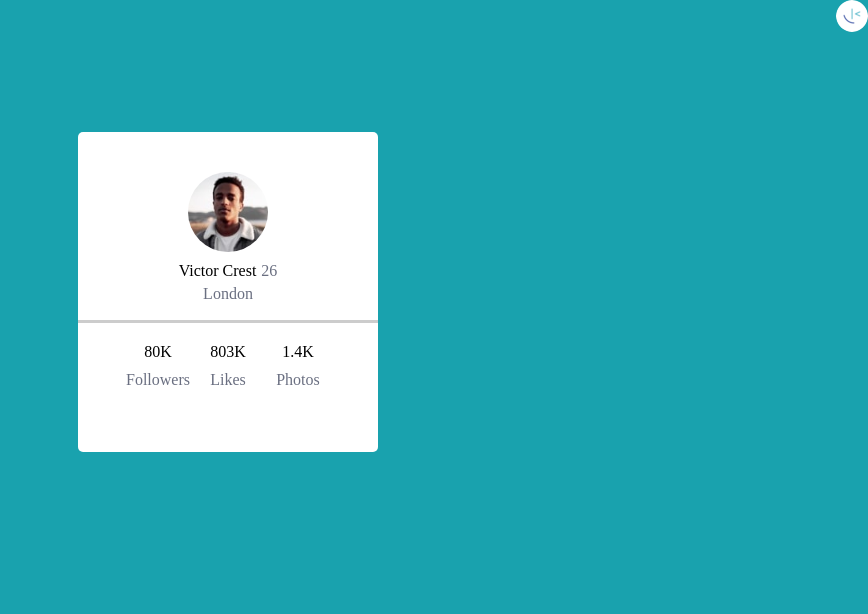
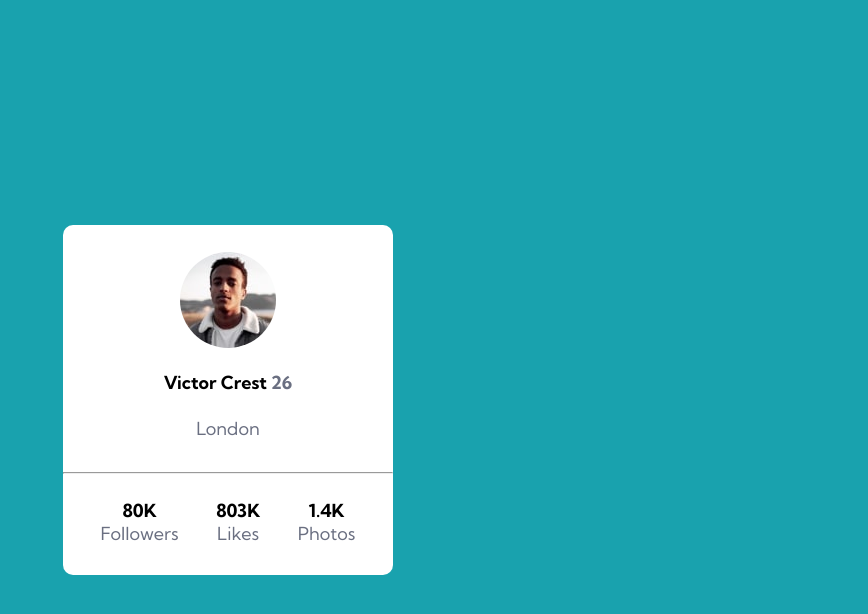
Before and after one commit to pedrosiufc/Profile_Card, a plain HTML site: page index.html in a window 1280 px wide. Shown: the whole page, without its empty margins (412-1280 px from the left). Drawn offline with Linux system fonts and the light colour scheme.

Commit message:
Previous code commented, patch code applied and understood.

```diff
--- a/index.html
+++ b/index.html
@@ -1,4 +1,43 @@
 <!DOCTYPE html>
+<html lang="en">
+<head>
+    <meta charset="UTF-8">
+    <meta name="viewport" content="width=device-width, initial-scale=1.0">
+    <link rel="icon" type="image/png" sizes="32x32" href="./images/favicon-32x32.png">
+    <link rel="stylesheet" href="./src/css/reset.css">
+    <link rel="stylesheet" href="./src/css/variables.css">
+    <link rel="stylesheet" href="./src/css/style.css">
+    <title>Frontend Mentor | Profile card component</title>
+</head>
+<body>
+    <main class="container"> <!--div principal-->
+        <div class="card"> <!--div cartao-->
+            <div class="profile-informations"> <!--informações-->
+                <img src="./src/images/image-victor.jpg" alt="Profile picture image">
+                <p>Victor Crest <span class="age">26</span></p>
+                <span class="city">London</span>
+            </div>
+            <hr> <!--utlização do hr para fazer uma divisão do conteúdo-->
+            <ul class="profile-numbers"> <!-- utilização de ul e li para fazer as listas-->
+                <li class="info">
+                    <p class="counter">80K</p>
+                    <span class="counter-type">Followers</sp>
+                </li>
+                <li class="info">
+                    <p class="counter">803K</p>
+                    <span class="counter-type">Likes</span>
+                </li>
+                <li class="info">
+                    <p class="counter">1.4K</p>
+                    <span class="counter-type">Photos</span>
+                </li>
+            </ul>
+        </div>
+    </main>
+</body>
+</html>
+
+<!-- <!DOCTYPE html>
 <html lang="en">
 
 <head>
@@ -52,4 +91,4 @@
 
 </body>
 
-</html>
+</html> -->
--- a/src/css/reset.css
+++ b/src/css/reset.css
@@ -1,4 +1,15 @@
 *{
     margin: 0;
     padding: 0;
+    box-sizing: border-box;
+    /* utilicação do box-sizing: border box */
 }
+
+ul{
+    list-style: none;
+}
+
+/* *{
+    margin: 0;
+    padding: 0;
+} */
--- a/src/css/style.css
+++ b/src/css/style.css
@@ -1,5 +1,72 @@
+@import url('https://fonts.googleapis.com/css2?family=Kumbh+Sans:wght@400;700&display=swap');
 
 body{
+    background-color: var(--background-color);
+    height: 100vh;
+    font-family: 'Kumbh Sans', sans-serif;
+    font-size: 18px;
+}
+
+hr{
+    width: 100%;
+}
+
+.container{
+    display: flex;
+    align-items: center;
+    justify-content: center;
+    height: 100%;
+}
+
+.card{
+    display: flex;
+    flex-direction: column;
+    align-items: center;
+    justify-content: space-between;
+    gap: 25px;
+    background-color: #fff;
+    border-radius: 10px;
+    margin: 20px;
+    width: 330px;
+    height: 350px;
+}
+
+.card .profile-informations{
+    display: flex;
+    flex-direction: column;
+    justify-content: space-around;
+    align-items: center;
+    gap: 10px;
+    height: 100%;
+}
+
+.card .profile-informations img{
+    border-radius: 50%;
+    margin-top: 20px;
+}
+
+.card .profile-numbers{
+    display: flex;
+    align-items: center;
+    justify-content: space-evenly;
+    width: 100%;
+    padding-bottom: 30px;
+    text-align: center;
+}
+
+.profile-numbers .info .counter,
+.card .profile-informations p{
+    font-weight: 700;
+}
+
+.card .profile-informations .age,
+.card .profile-informations .city,
+.profile-numbers .info .counter-type{
+    color: var(--text-color);
+}
+
+
+/* body{
     background-color: var(--azul-claro);
 }
 
@@ -92,4 +159,4 @@ img{
     flex-wrap: wrap;
     justify-content: center;
 
-}
+} */
--- a/src/css/variables.css
+++ b/src/css/variables.css
@@ -1,4 +1,11 @@
-:root {
+:root{
+    --background-color: hsl(185, 75%, 39%);
+    --text-color: hsl(227, 10%, 46%);
+    --card-color: hsl(0, 0%, 59%);
+}
+
+/* :root {
     --azul-claro: hsl(185, 75%, 39%);
     --cinza-claro: hsl(227, 10%, 46%);
 }
+  */
```
Also changed, not shown: design/design-desktop.png (added), design/design-mobile.png (added), 1 other file.
